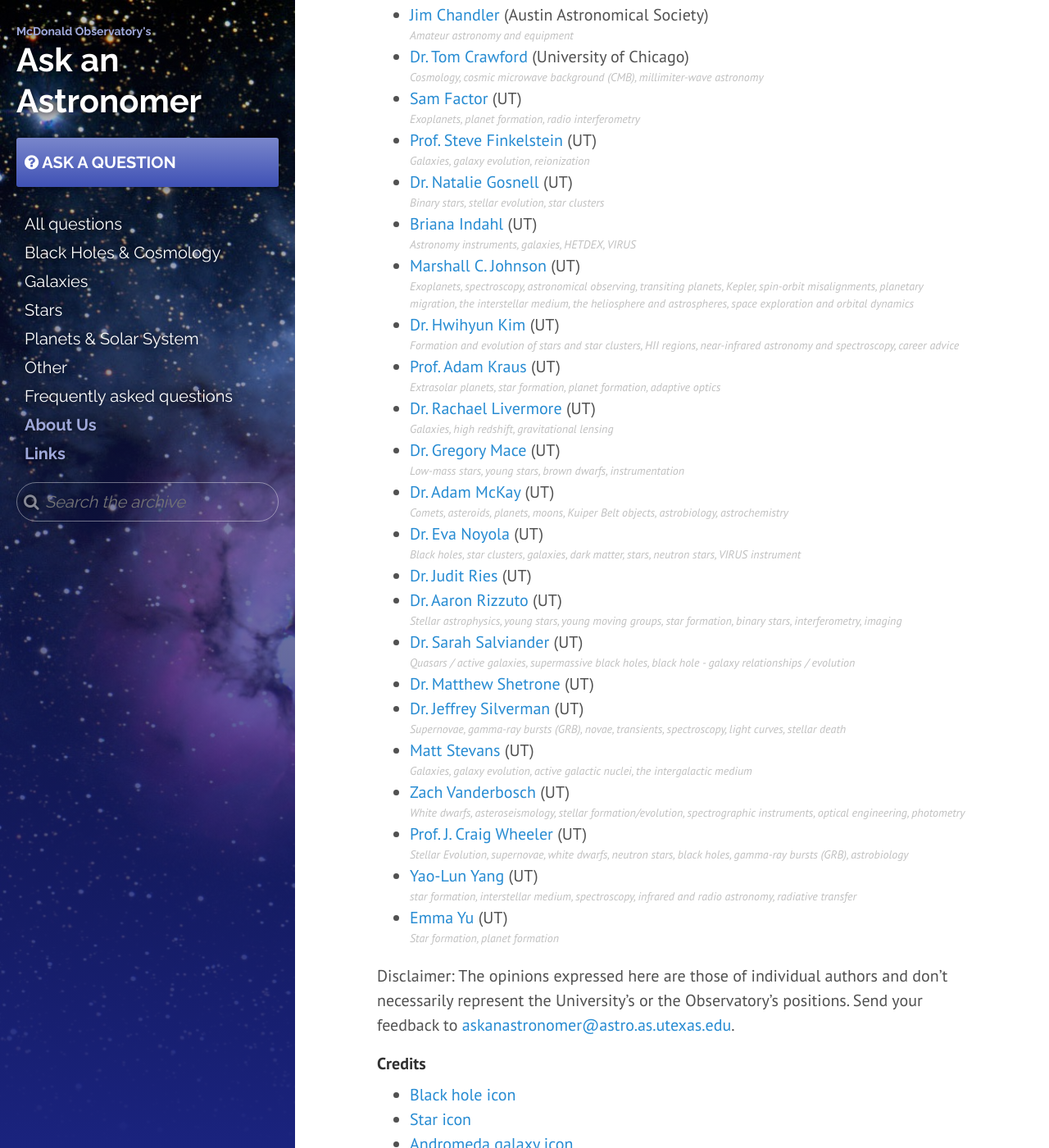
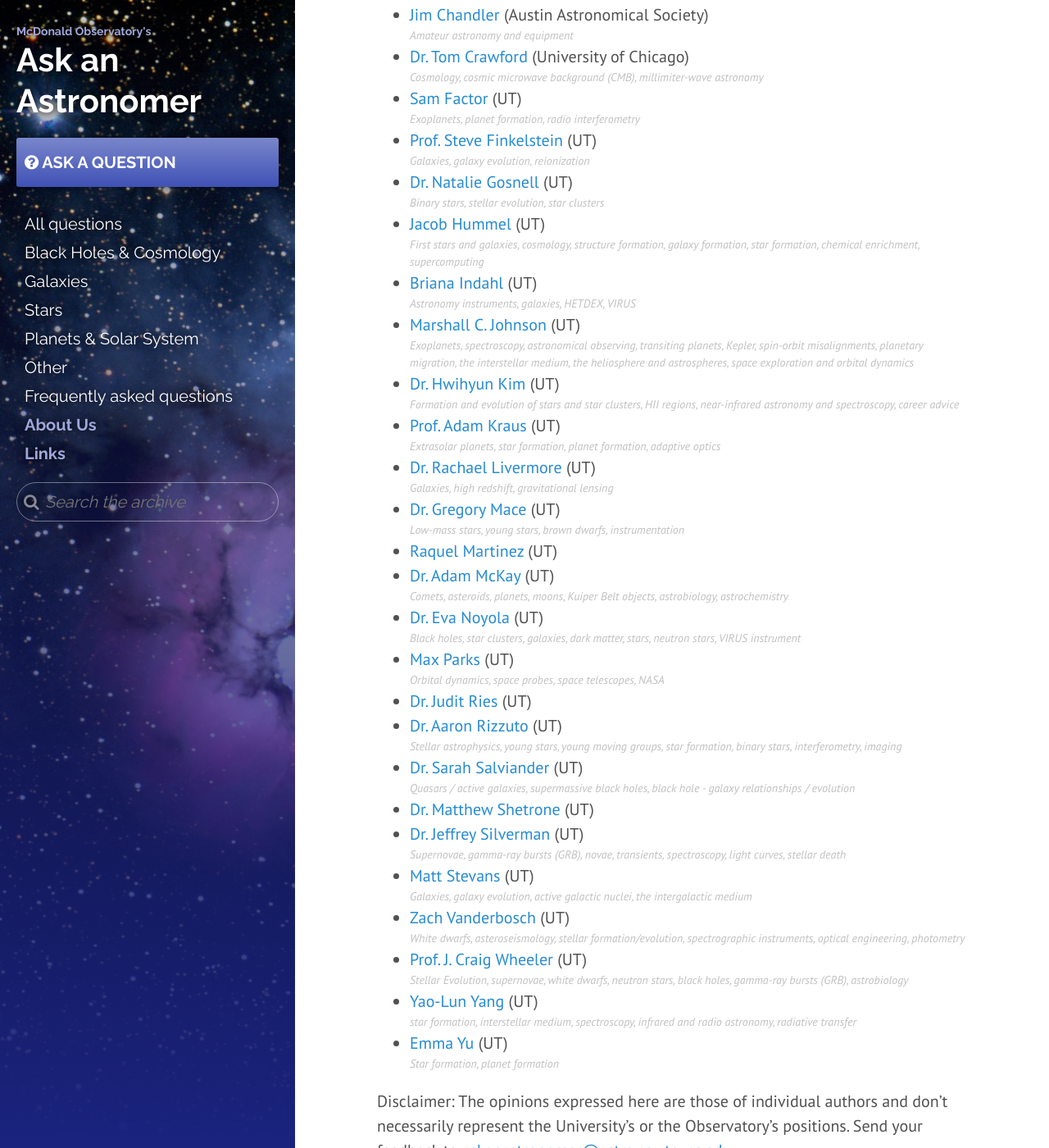
Before and after one commit to askanastronomer/askanastronomer.github.io, a Jekyll site: the page built from about.md, in a window 1280 px wide and 1400 px high, scrolled down 789 px. Shown: the whole window at 82% size. Built offline with Jekyll 4.4.1, drawn with Linux system fonts in a browser that asks for light colours; nearby versions of some CDN libraries.

Commit message:
Added JH and RM

```diff
--- a/about.md
+++ b/about.md
@@ -24,14 +24,17 @@ font-size:0.7rem;
 * [Sam Factor](/byauthor/?author=Sam+Factor) (UT) *Exoplanets, planet formation, radio interferometry*
 * [Prof. Steve Finkelstein](/byauthor/?author=Steve+Finkelstein) (UT) *Galaxies, galaxy evolution, reionization*
 * [Dr. Natalie Gosnell](/byauthor/?author=Natalie+Gosnell) (UT) *Binary stars, stellar evolution, star clusters*
+* [Jacob Hummel](/byauthor/?author=Jacob+Hummel) (UT) *First stars and galaxies, cosmology, structure formation, galaxy formation, star formation, chemical enrichment, supercomputing*
 * [Briana Indahl](/byauthor/?author=Briana+Indahl) (UT) *Astronomy instruments, galaxies, HETDEX, VIRUS*
 * [Marshall C. Johnson](/byauthor/?author=Marshall+Johnson) (UT) *Exoplanets, spectroscopy, astronomical observing, transiting planets, Kepler, spin-orbit misalignments, planetary migration, the interstellar medium, the heliosphere and astrospheres, space exploration and orbital dynamics*
 * [Dr. Hwihyun Kim](/byauthor/?author=Hwihyun+Kim) (UT) *Formation and evolution of stars and star clusters, HII regions, near-infrared astronomy and spectroscopy, career advice*
 * [Prof. Adam Kraus](/byauthor/?author=Adam+Kraus) (UT) *Extrasolar planets, star formation, planet formation, adaptive optics*
 * [Dr. Rachael Livermore](/byauthor/?author=Rachael+Livermore) (UT) *Galaxies, high redshift, gravitational lensing*
 * [Dr. Gregory Mace](/byauthor/?author=Gregory+Mace) (UT) *Low-mass stars, young stars, brown dwarfs, instrumentation*
+* [Raquel Martinez](/byauthor/?author=Raquel+Martinez) (UT)
 * [Dr. Adam McKay](/byauthor/?author=Adam+McKay) (UT) *Comets, asteroids, planets, moons, Kuiper Belt objects, astrobiology, astrochemistry*
 * [Dr. Eva Noyola](/byauthor/?author=Eva+Noyola) (UT) *Black holes, star clusters, galaxies, dark matter, stars, neutron stars, VIRUS instrument*
+* [Max Parks](/byauthor?author=Max+Parks) (UT) *Orbital dynamics, space probes, space telescopes, NASA*
 * [Dr. Judit Ries](/byauthor/?author=Judit+Ries) (UT)
 * [Dr. Aaron Rizzuto](/byauthor/?author=Aaron+Rizzuto) (UT) *Stellar astrophysics, young stars, young moving groups, star formation, binary stars, interferometry, imaging*
 * [Dr. Sarah Salviander](/byauthor/?author=Sarah+Salviander) (UT) *Quasars / active galaxies, supermassive black holes, black hole - galaxy relationships / evolution*
```
